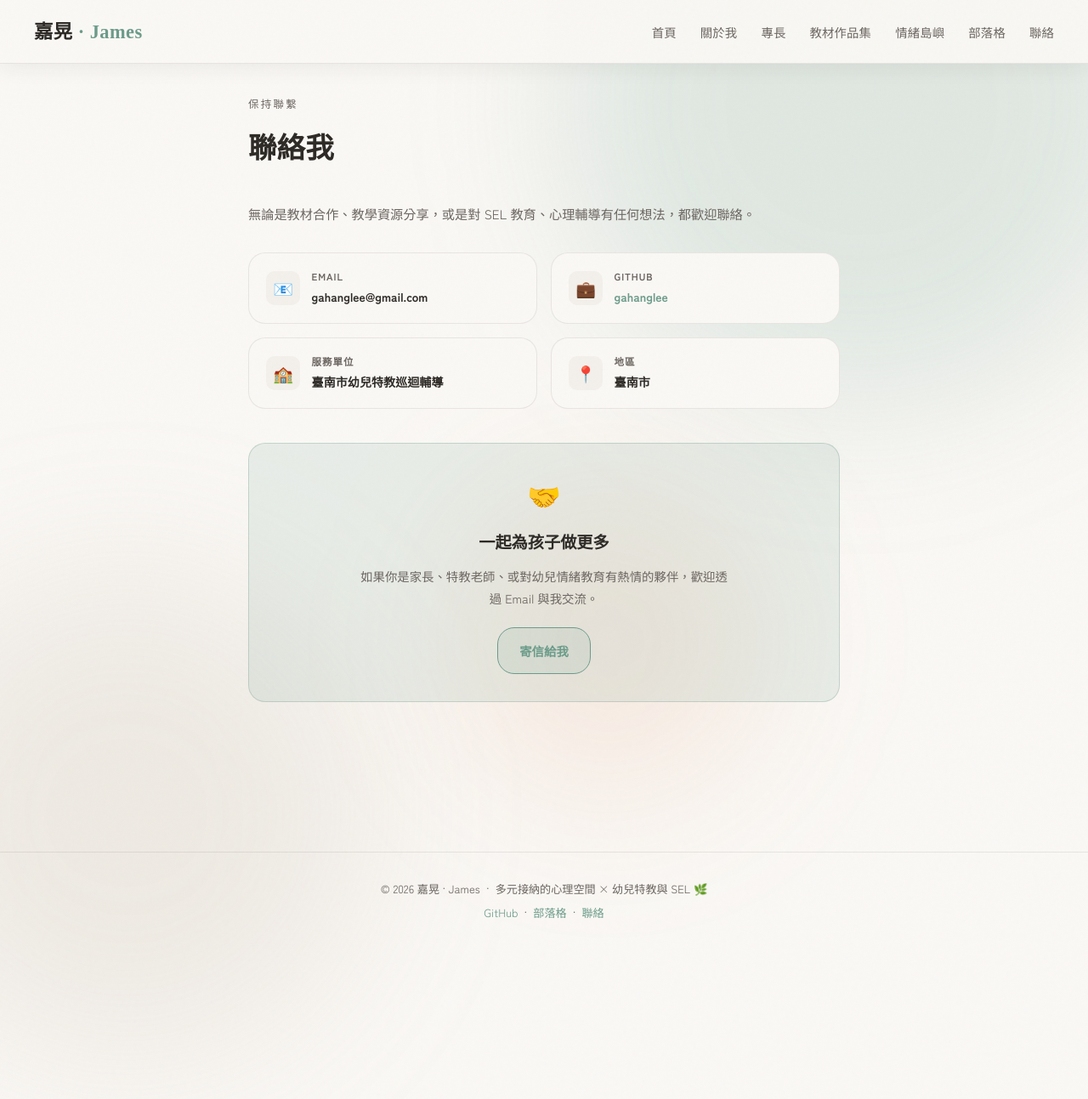
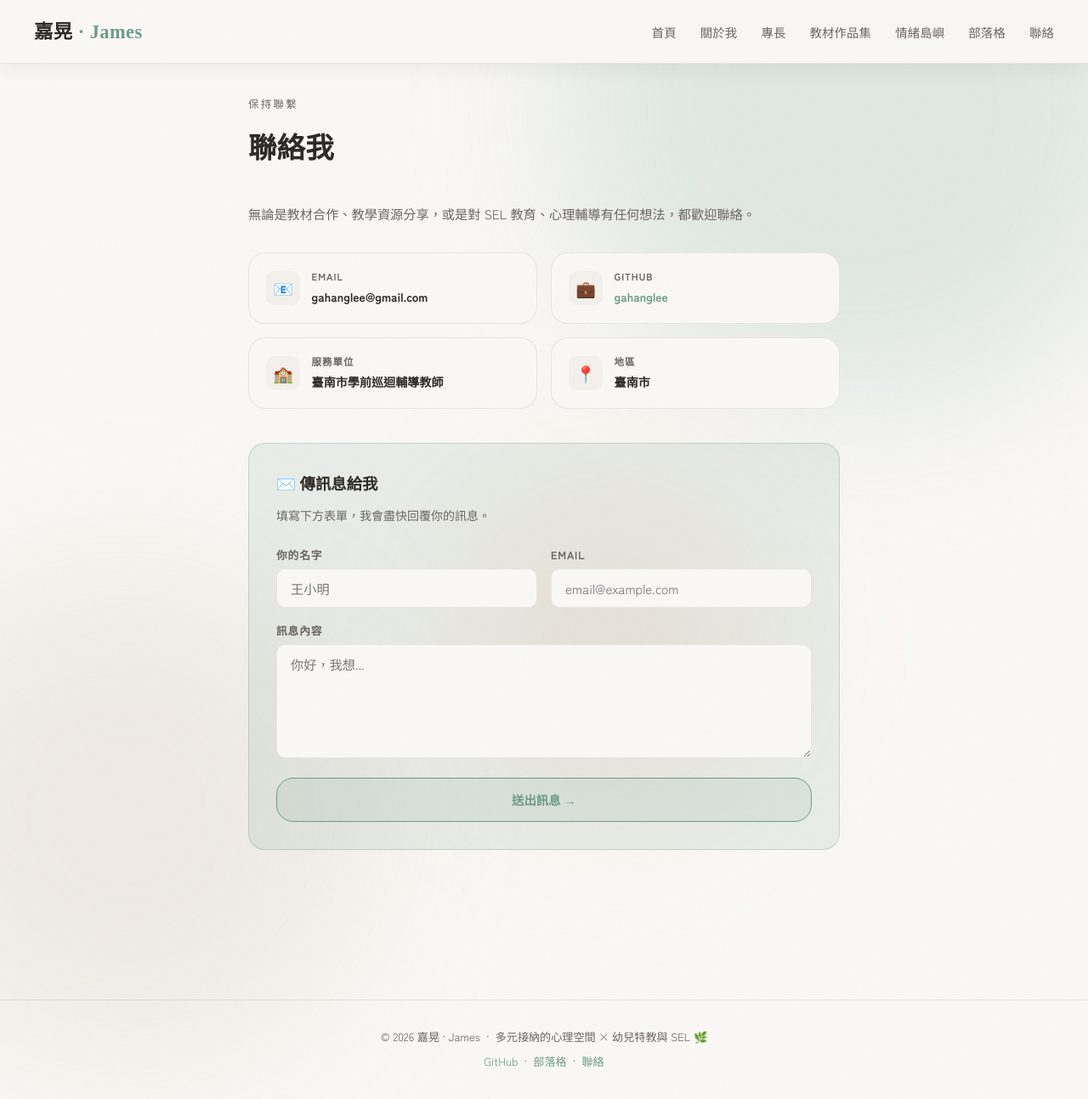
Before and after one commit to gahanglee/gahanglee.github.io, a Jekyll site: the page built from pages/contact.html, in a window 1280 px wide and 1293 px high. Shown: the whole window at 85% size. Built offline with Jekyll 4.4.1, drawn with Linux system fonts in a browser that asks for light colours.

Commit message:
Update contact page with form

```diff
--- a/pages/contact.html
+++ b/pages/contact.html
@@ -8,17 +8,44 @@ permalink: /contact/
     <span class="section-tag">保持聯繫</span>
     <h2 class="section-title">聯絡我</h2>
     <p style="color:var(--text-muted);margin-bottom:2rem;font-size:0.95rem;line-height:1.85">無論是教材合作、教學資源分享，或是對 SEL 教育、心理輔導有任何想法，都歡迎聯絡。</p>
+
     <div class="contact-grid" style="margin-bottom:2.5rem">
       <div class="c-item"><div class="c-icon">📧</div><div><h4>Email</h4><p>gahanglee@gmail.com</p></div></div>
       <div class="c-item"><div class="c-icon">💼</div><div><h4>GitHub</h4><p><a href="https://github.com/gahanglee" target="_blank">gahanglee</a></p></div></div>
-      <div class="c-item"><div class="c-icon">🏫</div><div><h4>服務單位</h4><p>臺南市幼兒特教巡迴輔導</p></div></div>
+      <div class="c-item"><div class="c-icon">🏫</div><div><h4>服務單位</h4><p>臺南市學前巡迴輔導教師</p></div></div>
       <div class="c-item"><div class="c-icon">📍</div><div><h4>地區</h4><p>臺南市</p></div></div>
     </div>
-    <div style="background:var(--teal-soft);border:1.5px solid rgba(107,155,138,0.3);border-radius:var(--radius);padding:2rem;text-align:center">
-      <div style="font-size:2rem;margin-bottom:0.75rem">🤝</div>
-      <h3 style="font-family:var(--serif);font-size:1.2rem;font-weight:700;margin-bottom:0.6rem">一起為孩子做更多</h3>
-      <p style="color:var(--text-muted);font-size:0.9rem;line-height:1.85;max-width:440px;margin:0 auto 1.25rem">如果你是家長、特教老師、或對幼兒情緒教育有熱情的夥伴，歡迎透過 Email 與我交流。</p>
-      <a href="mailto:gahanglee@gmail.com" class="btn btn-teal">寄信給我</a>
+
+    <!-- 聯絡表單 -->
+    <div style="background:var(--teal-soft);border:1.5px solid rgba(107,155,138,0.3);border-radius:var(--radius);padding:2rem;margin-top:1rem">
+      <h3 style="font-family:var(--serif);font-size:1.15rem;font-weight:700;margin-bottom:0.5rem">✉️ 傳訊息給我</h3>
+      <p style="color:var(--text-muted);font-size:0.875rem;line-height:1.75;margin-bottom:1.5rem">填寫下方表單，我會盡快回覆你的訊息。</p>
+
+      <form action="https://formspree.io/f/xdkonnag" method="POST" style="display:flex;flex-direction:column;gap:1rem">
+        <div style="display:grid;grid-template-columns:1fr 1fr;gap:1rem">
+          <div>
+            <label style="display:block;font-size:0.8rem;font-weight:600;color:var(--text-muted);margin-bottom:4px;text-transform:uppercase;letter-spacing:0.06em">你的名字</label>
+            <input type="text" name="name" required placeholder="王小明"
+              style="width:100%;padding:0.7rem 1rem;border:1.5px solid var(--border);border-radius:var(--radius-sm);background:var(--bg);font-family:var(--sans);font-size:0.95rem;color:var(--text);outline:none">
+          </div>
+          <div>
+            <label style="display:block;font-size:0.8rem;font-weight:600;color:var(--text-muted);margin-bottom:4px;text-transform:uppercase;letter-spacing:0.06em">Email</label>
+            <input type="email" name="email" required placeholder="email@example.com"
+              style="width:100%;padding:0.7rem 1rem;border:1.5px solid var(--border);border-radius:var(--radius-sm);background:var(--bg);font-family:var(--sans);font-size:0.95rem;color:var(--text);outline:none">
+          </div>
+        </div>
+        <div>
+          <label style="display:block;font-size:0.8rem;font-weight:600;color:var(--text-muted);margin-bottom:4px;text-transform:uppercase;letter-spacing:0.06em">訊息內容</label>
+          <textarea name="message" required rows="5" placeholder="你好，我想..."
+            style="width:100%;padding:0.7rem 1rem;border:1.5px solid var(--border);border-radius:var(--radius-sm);background:var(--bg);font-family:var(--sans);font-size:0.95rem;color:var(--text);outline:none;resize:vertical"></textarea>
+        </div>
+        <div>
+          <button type="submit" class="btn btn-teal" style="width:100%;justify-content:center;padding:0.9rem">
+            送出訊息 →
+          </button>
+        </div>
+      </form>
     </div>
+
   </section>
 </div>
```
